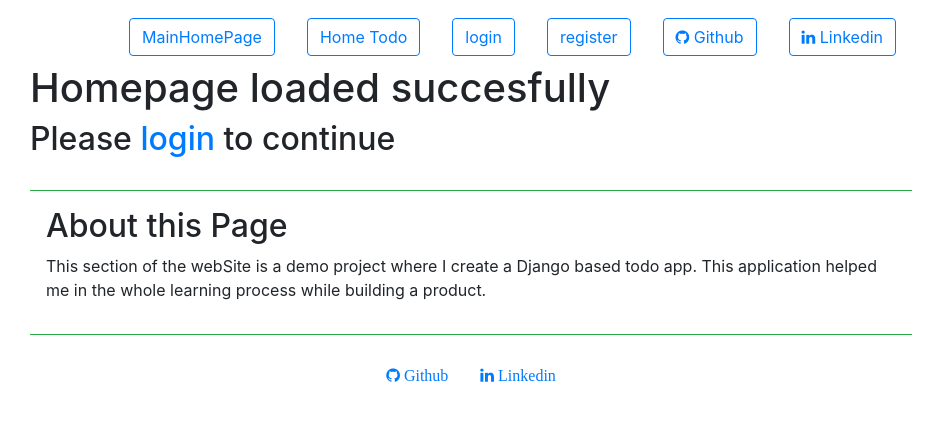
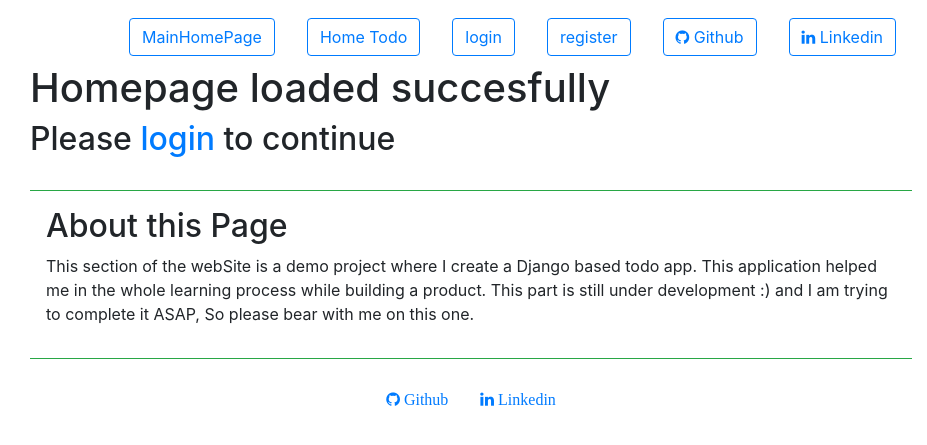
Before and after one commit to hrs2203/Django-app-ToDoList, a Django app: page /todo/ in a window 1280 px wide. Shown: the top 445 px of the page, without its empty margins (169-1096 px from the left). Run offline with Django 3.2, Linux system fonts and the light colour scheme; some libraries are stand-ins or nearby versions.

Commit message:
small changes

```diff
--- a/todoApp/mainApp/templates/mainApp/nav.html
+++ b/todoApp/mainApp/templates/mainApp/nav.html
@@ -1,6 +1,6 @@
 <ul class="nav nav-pills justify-content-end" >
     <li class="nav-item"><a class="nav-link" href='/todo'><button class='btn btn-outline-success'> ToDo list </button> </a></li>
-    <li class="nav-item"><a class="nav-link" href='/sendMail'><button class='btn btn-outline-success'> Mail App </button> </a></li>
+    {% comment %} <li class="nav-item"><a class="nav-link" href='/sendMail'><button class='btn btn-outline-success'> Mail App </button> </a></li> {% endcomment %}
     <li class="nav-item"><a class="nav-link" href='https://github.com/hrs2203'><button class='btn btn-outline-success'> <span class='fa fa-github'></span> Github </button> </a></li>
     <li class="nav-item"><a class="nav-link" href='https://www.linkedin.com/in/hrishabh-pandey-052a0616b/'><button class='btn btn-outline-success'> <span class='fa fa-linkedin'></span> Linkedin </button> </a></li>
 </ul>
--- a/todoApp/todo/templates/todo/homepage.html
+++ b/todoApp/todo/templates/todo/homepage.html
@@ -15,7 +15,7 @@
     <br>
     <div class='border-top border-bottom border-success p-3'>
         <h2> About this Page </h2>
-        <p>This section of the webSite is a demo project where I create a Django based todo app. This application helped me in the whole learning process while building a product.
+        <p>This section of the webSite is a demo project where I create a Django based todo app. This application helped me in the whole learning process while building a product. This part is still under development :) and I am trying to complete it ASAP, So please bear with me on this one.
         </p>
     </div>
 
```
